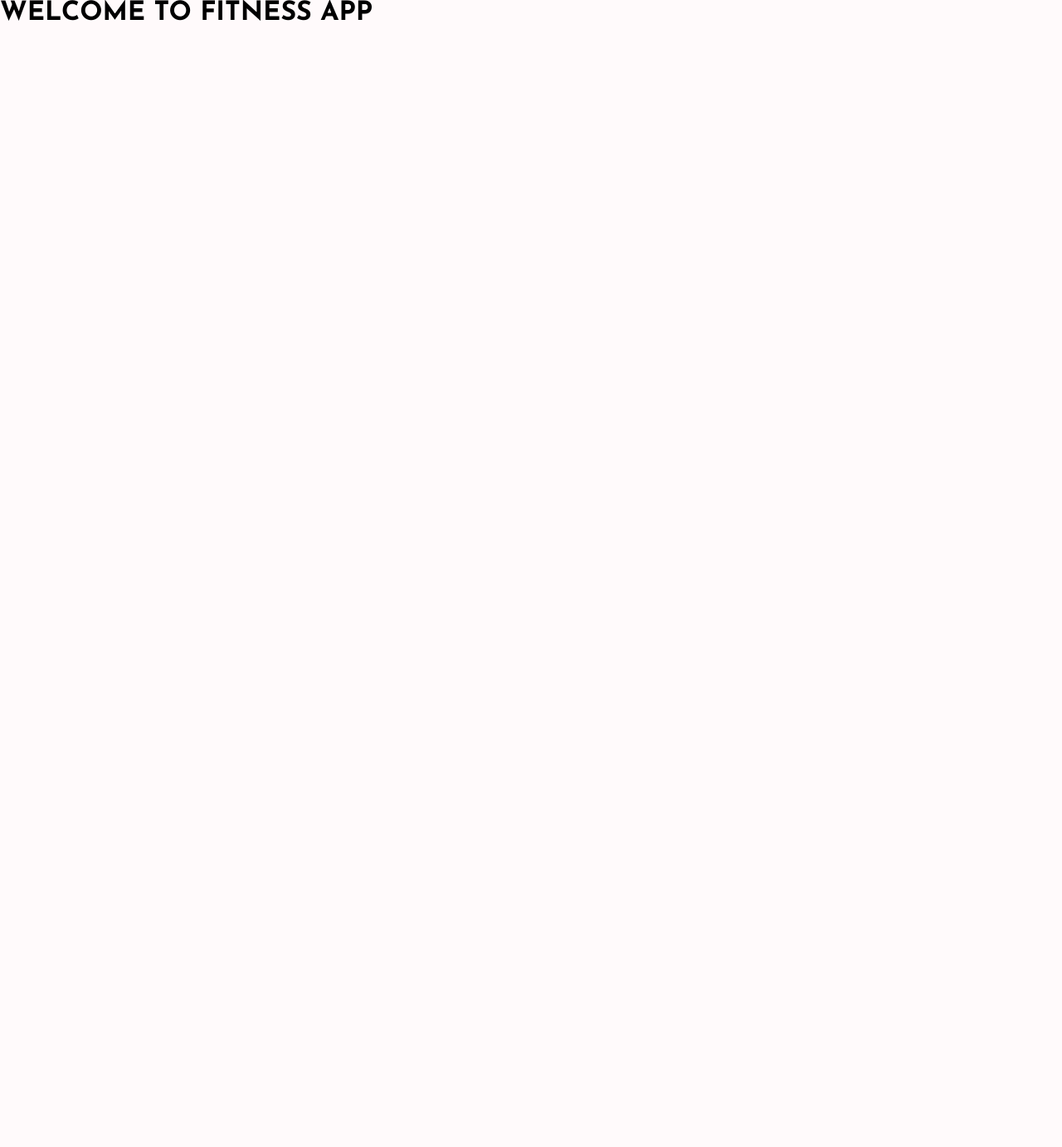
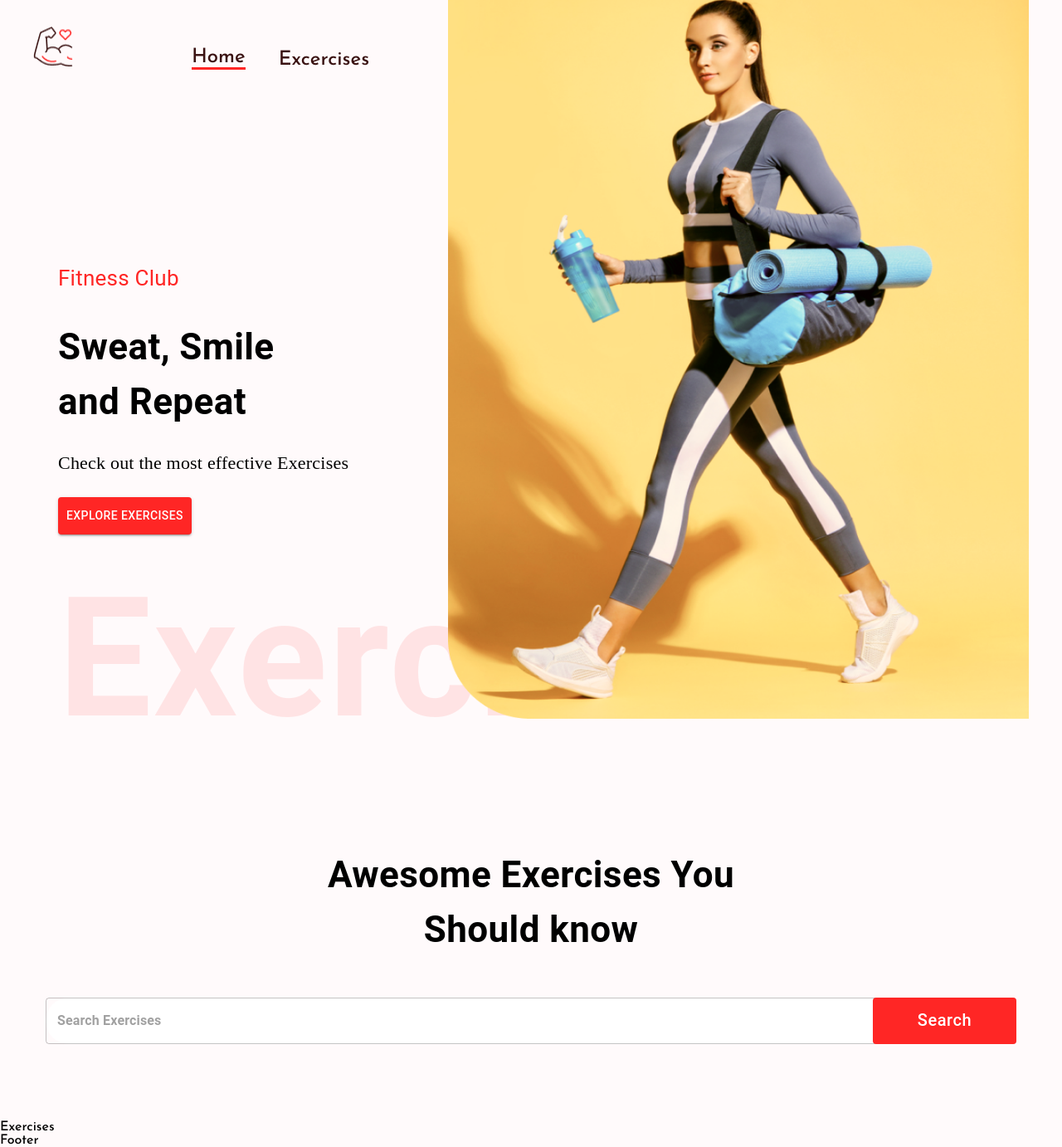
Before and after one commit to tejayy/React-FitnessExerciseApp, a React (Create React App) app: page / in a window 1280 px wide. Shown: the whole page at 83% size. Before the commit the page ends 800 px from the top, so only its background shows below. Built offline with nearby package versions, Linux system fonts and the light colour scheme; no server answers.

Commit message:
Added SearchExercises API

```diff
--- a/src/App.js
+++ b/src/App.js
@@ -1,8 +1,23 @@
+import { Route, Routes } from 'react-router-dom';
+import { Box } from '@mui/material';
+
+import Navbar from './components/Navbar';
+import Home from './Pages/Home';
+import ExerciseDetail from './Pages/ExerciseDetail';
+import Footer from './components/Footer';
+
 
 function App() {
   return (
     <div className="App">
-      <h1>WELCOME TO FITNESS APP</h1>
+      <Box width="400px" sx={{ width: { xl: "1488px" } }} m="auto">
+        <Navbar />
+        <Routes>
+          <Route path="/" element={<Home />} />
+          <Route path="/exercise/:id" element={<ExerciseDetail />} />
+        </Routes>
+        <Footer />
+      </Box>
     </div>
   );
 }
--- /dev/null
+++ b/src/Pages/ExerciseDetail.js
@@ -0,0 +1,9 @@
+import React from 'react'
+
+const ExerciseDetail = () => {
+  return (
+    <div>ExerciseDetail</div>
+  )
+}
+
+export default ExerciseDetail
--- /dev/null
+++ b/src/Pages/Home.js
@@ -0,0 +1,18 @@
+import React from 'react'
+import { Box } from '@mui/material';
+
+import Exercises from '../components/Exercises';
+import HeroBanner from '../components/HeroBanner';
+import SearchExercises from '../components/SearchExercises';
+
+const Home = () => {
+  return (
+    <Box>
+      <HeroBanner />
+      <SearchExercises />
+      <Exercises />
+    </Box>
+  );
+}
+
+export default Home
--- /dev/null
+++ b/src/components/Exercises.js
@@ -0,0 +1,9 @@
+import React from 'react'
+
+const Exercises = () => {
+  return (
+    <div>Exercises</div>
+  )
+}
+
+export default Exercises
--- /dev/null
+++ b/src/components/Footer.js
@@ -0,0 +1,9 @@
+import React from 'react'
+
+const Footer = () => {
+  return (
+    <div>Footer</div>
+  )
+}
+
+export default Footer
--- /dev/null
+++ b/src/components/HeroBanner.js
@@ -0,0 +1,55 @@
+import React from "react";
+import { Box, Button, Stack, Typography } from "@mui/material";
+import HeroBannerImage from "../assets/images/banner.png";
+
+const HeroBanner = () => {
+  return (
+    <Box
+      sx={{ mt: { lg: "212px", xs: "70px" }, ml: { sm: "50px" } }}
+      position="relative"
+      p="20px"
+    >
+      <Typography color="#FF2625" fontWeight="600px" fontSize="26px">
+        Fitness Club
+      </Typography>
+      <Typography
+        fontWeight={700}
+        sx={{ fontSize: { lg: "44px", xs: "40px" } }}
+        mb="23px"
+        mt="30px"
+      >
+        Sweat, Smile <br /> and Repeat
+      </Typography>
+      <Typography
+        fontSize="22px"
+        fontFamily="Alegreya"
+        lineHeight="35px"
+        mb={3}
+      >
+        Check out the most effective Exercises
+      </Typography>
+      <Button
+        variant="contained"
+        color="error"
+        href="#exercises"
+        sx={{ backgroundColor: "#ff2625", padding: "10px" }}
+      >
+        Explore Exercises
+      </Button>
+      <Typography
+        fontWeight={600}
+        color="#FF2625"
+        sx={{
+          opacity: "0.1",
+          display: { lg: "block", xs: "none" },
+          fontSize: "200px",
+        }}
+      >
+        Exercise
+      </Typography>
+      <img src={HeroBannerImage} alt="banner" className="hero-banner-img" />
+    </Box>
+  );
+};
+
+export default HeroBanner;
--- /dev/null
+++ b/src/components/Navbar.js
@@ -0,0 +1,54 @@
+import React from "react";
+import { Stack } from "@mui/material";
+import { Link } from "react-router-dom";
+import Logo from "../assets/images/Logo.png";
+
+const Navbar = () => {
+  return (
+    <Stack
+      direction="row"
+      justifyContent="space-around"
+      sx={{
+        gap: { sm: "123px", xs: "40px" },
+        mt: { sm: "32px", xs: "20px" },
+        justifyContent: "none",
+      }}
+      px="20px"
+    >
+      <Link to="/">
+        <img
+          src={Logo}
+          alt="logo"
+          style={{
+            width: "48px",
+            height: "48px",
+            margin: "0 20px",
+          }}
+        />
+      </Link>
+      <Stack direction="row" gap="40px" fontSize="24px" alignItems="flex-end">
+        <Link
+          to="/"
+          style={{
+            textDecoration: "none",
+            color: "#3A1212",
+            borderBottom: "3px solid #FF2625",
+          }}
+        >
+          Home
+        </Link>
+        <a
+          href="#exercises"
+          style={{
+            textDecoration: "none",
+            color: "#3A1212",
+          }}
+        >
+          Excercises
+        </a>
+      </Stack>
+    </Stack>
+  );
+};
+
+export default Navbar;
--- /dev/null
+++ b/src/components/SearchExercises.js
@@ -0,0 +1,74 @@
+import React, { useState } from 'react'
+import { Box, Button, Stack, TextField, Typography } from '@mui/material';
+
+import { exerciseOptions, fetchData } from '../utils/fetchData';
+
+const SearchExercises = () => {
+
+    const [search, setSearch] = useState('')
+    // const [exercises, setExercises] = useState([])
+    const url = "https://exercisedb.p.rapidapi.com/exercises";
+
+    const handleSearch = async () => {
+        if(search) {
+            const exercisesData = await fetchData(url, exerciseOptions);
+            console.log(exercisesData)
+            // const searchedExercises = exercisesData.filter(
+            //   (item) =>
+            //     item.name.toLowerCase().includes(search) ||
+            //     item.target.toLowerCase().includes(search) ||
+            //     item.equipment.toLowerCase().includes(search) ||
+            //     item.bodyPart.toLowerCase().includes(search)
+            // );
+
+            // setSearch('')
+            // setExercises(searchedExercises)
+        }
+    }
+
+  return (
+    <Stack alignItems="center" mt="37px" justifyContent="center" p="20px">
+      <Typography
+        fontWeight={700}
+        sx={{ fontSize: { lg: "44px", xs: "30px" } }}
+        mb="49px"
+        textAlign="center"
+      >
+        Awesome Exercises You <br /> Should know
+      </Typography>
+      <Box position="relative" mb="72px">
+        <TextField
+          height="76px"
+          sx={{
+            input: { fontWeight: "700", border: "none", borderRadius: "4px" },
+            width: { lg: "1170px", xs: "350px" },
+            backgroundColor: "#fff",
+            borderRadius: "40px",
+          }}
+          value={search}
+          onChange={(e) => setSearch(e.target.value.toLowerCase())}
+          placeholder="Search Exercises"
+          type="text"
+        />
+        <Button
+          className="search-btn"
+          sx={{
+            bgcolor: "#FF2625",
+            color: "#fff",
+            textTransform: "none",
+            width: { lg: "173px", xs: "80px" },
+            height: "56px",
+            position: "absolute",
+            right: "0px",
+            fontSize: { lg: "20px", xs: "14px" },
+          }}
+          onClick={handleSearch}
+        >
+          Search
+        </Button>
+      </Box>
+    </Stack>
+  );
+}
+
+export default SearchExercises
--- a/src/index.js
+++ b/src/index.js
@@ -2,10 +2,11 @@
 import ReactDOM from 'react-dom/client';
 import './index.css';
 import App from './App';
+import { BrowserRouter } from 'react-router-dom';
 
 const root = ReactDOM.createRoot(document.getElementById('root'));
 root.render(
-  <React.StrictMode>
+  <BrowserRouter>
     <App />
-  </React.StrictMode>
+  </BrowserRouter>
 );
--- /dev/null
+++ b/src/utils/fetchData.js
@@ -0,0 +1,14 @@
+export const exerciseOptions = {
+  method: "GET",
+  params: { limit: "100" },
+  headers: {
+    "X-RapidAPI-Key": process.env.REACT_APP_RAPID_API_KEY,
+    "X-RapidAPI-Host": "exercisedb.p.rapidapi.com",
+  },
+};
+
+export const fetchData = async (url, options) => {
+  const response = await fetch(url, options);
+  const data = response.json();
+  return data;
+};
```
